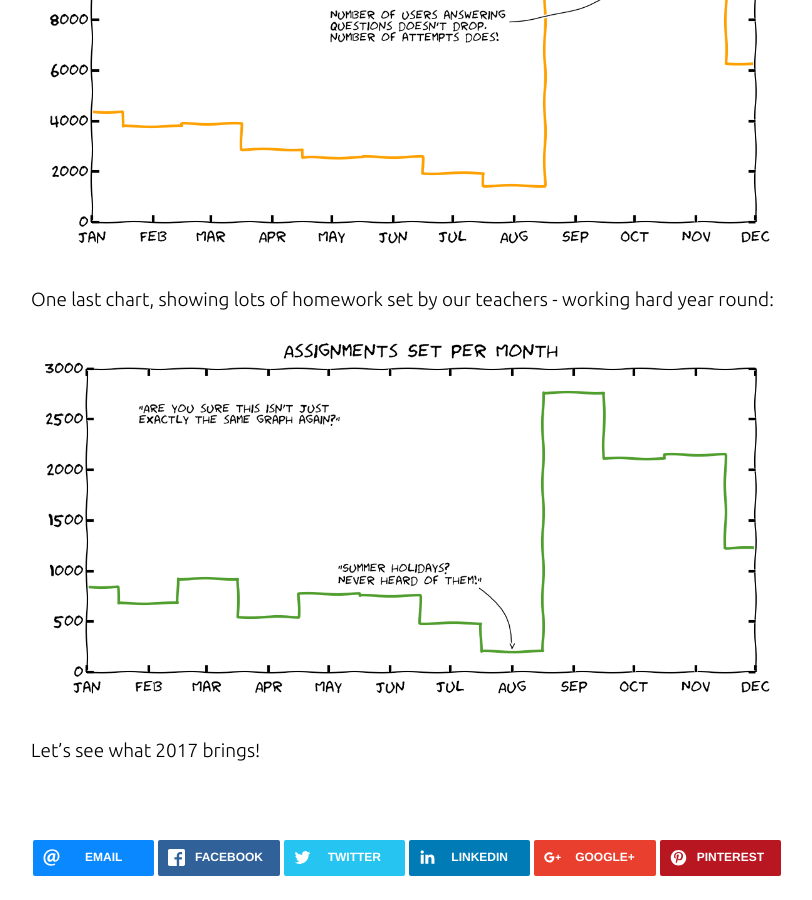
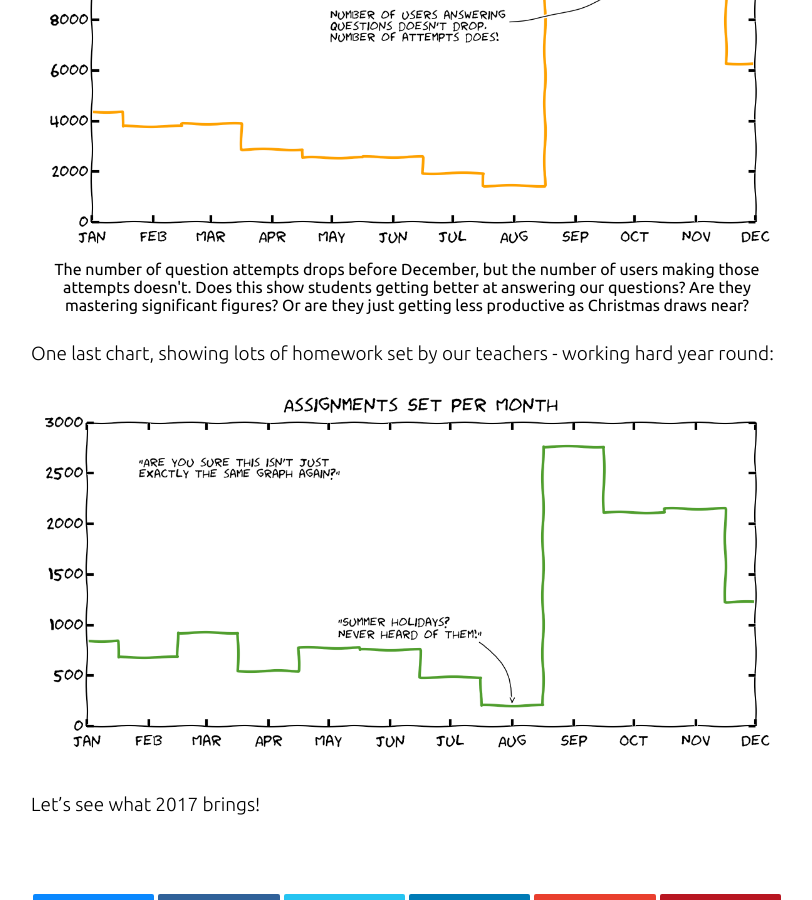
Before and after one commit to isaacphysics/isaac-labs, a Jekyll site: the page built from blog/_posts/2017-01-21-isaac-physics-2016-in-numbers.markdown, in a window 1280 px wide and 900 px high, scrolled down 1447 px. Shown: the whole window, without its empty margins (233-1045 px from the left). Built offline with Jekyll 4.4.1, drawn with Linux system fonts in a browser that asks for light colours; nearby versions of some CDN libraries.

Commit message:
Add a figure caption to expand on a comment on one of the charts

```diff
--- a/blog/_posts/2017-01-21-isaac-physics-2016-in-numbers.markdown
+++ b/blog/_posts/2017-01-21-isaac-physics-2016-in-numbers.markdown
@@ -44,6 +44,7 @@ We can also look at how many of our students were active in answering questions
 
 <figure style="text-align:center;margin:15px auto 25px auto;">
 	<img src="/images/twenty-sixteen/active-users-2016.png" alt="A chart of active users per month!">
+	<figcaption>The number of question attempts drops before December, but the number of users making those attempts doesn't. Does this show students getting better at answering our questions? Are they mastering significant figures? Or are they just getting less productive as Christmas draws near?</figcaption>
 </figure>
 
 One last chart, showing lots of homework set by our teachers - working hard year round:
```
